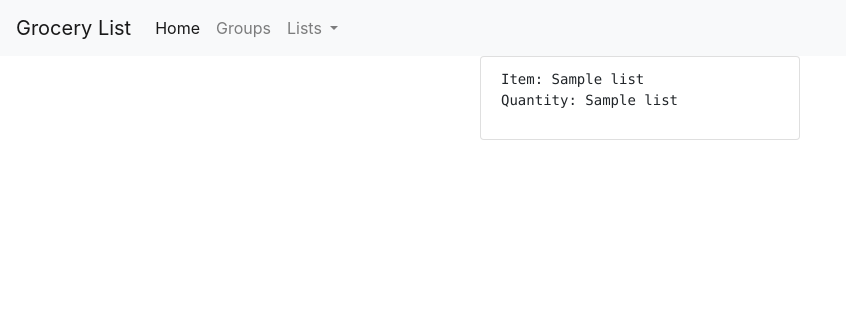
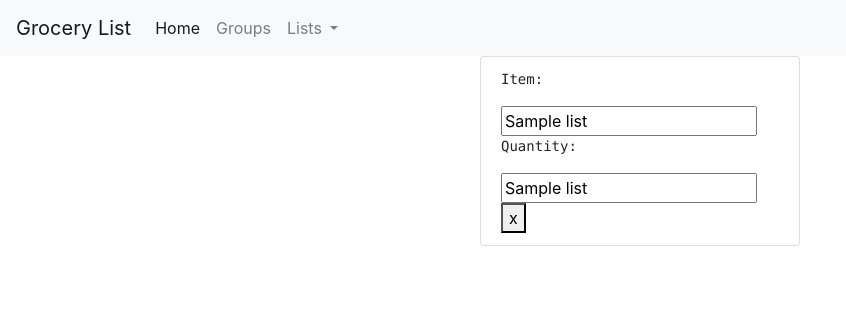
Before and after one commit to hazemelmegharbel/Shopping-App-SQL, a Flask app: template templates/listitems.html in a window 1280 px wide. Shown: the top 316 px of the page, without its empty margins (0-846 px from the left). Run offline with Flask 2, Linux system fonts and the light colour scheme; the template is opened without the code that fills it: most values are stand-ins (such as "Sample title", 1, 10 or a date in 2020); some libraries are stand-ins or nearby versions.

Commit message:
List items now accept input from user, and added a delete button. The delete button needs functionality.

```diff
--- a/templates/listitems.html
+++ b/templates/listitems.html
@@ -5,9 +5,20 @@
 
     <ul class="list-group d-flex align-items-center">
          {% for items in list %}
-      <li class="w-25 list-group-item"><pre>Item: {{items[0]}}
-Quantity: {{items[1]}}</pre></li>
+        <li class="w-25 list-group-item" id="{{items[0]}}"><pre>Item:</pre><input value="{{items[0]}}">
+            <pre>Quantity:</pre><input value="{{items[1]}}"><button onclick="hideElement()">x</button></li>
         {% endfor %}
     </ul>
 
+<script>
+function hideElement(){
+    var x = document.getElementById("count[0]")
+    if(x.style.display ==="none"){
+        x.style.display = "block";
+    }
+    else{
+        x.style.display = "none";
+    }
+}
+</script>
 {% endblock %}
```
